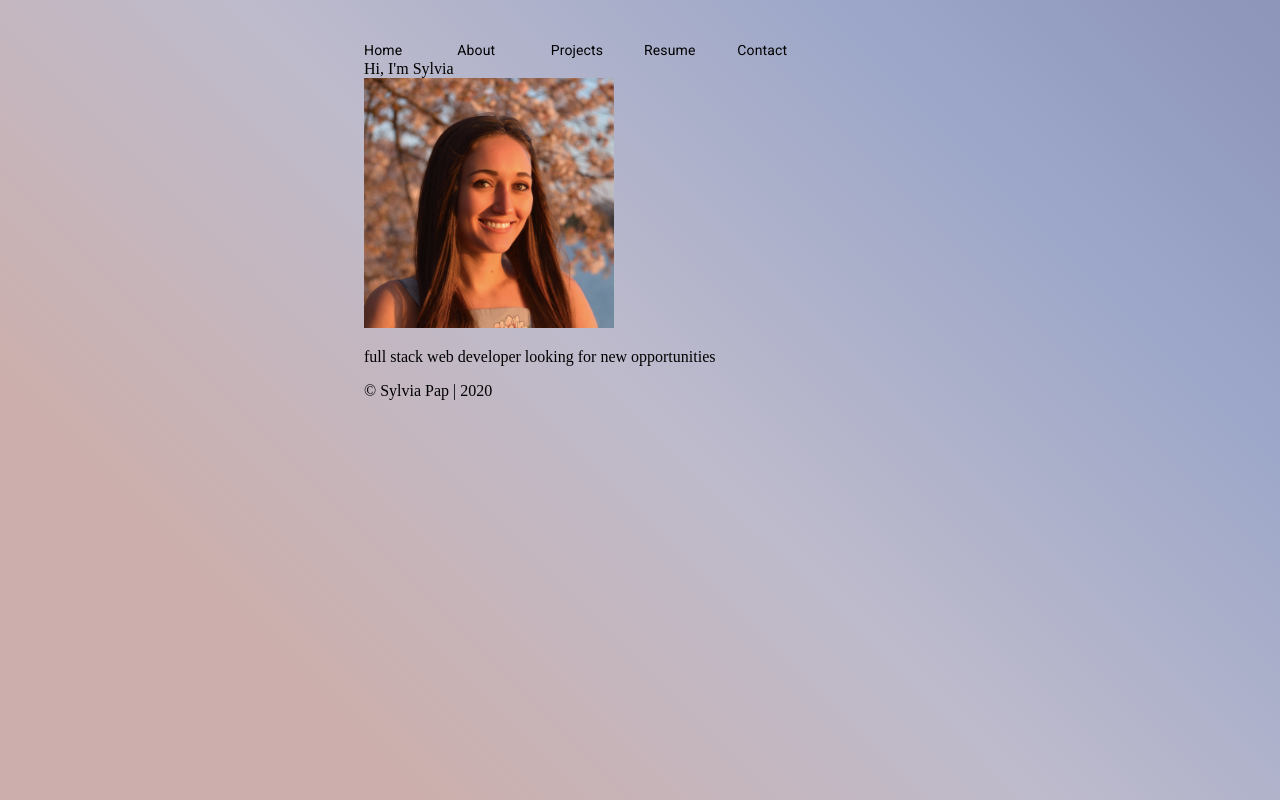
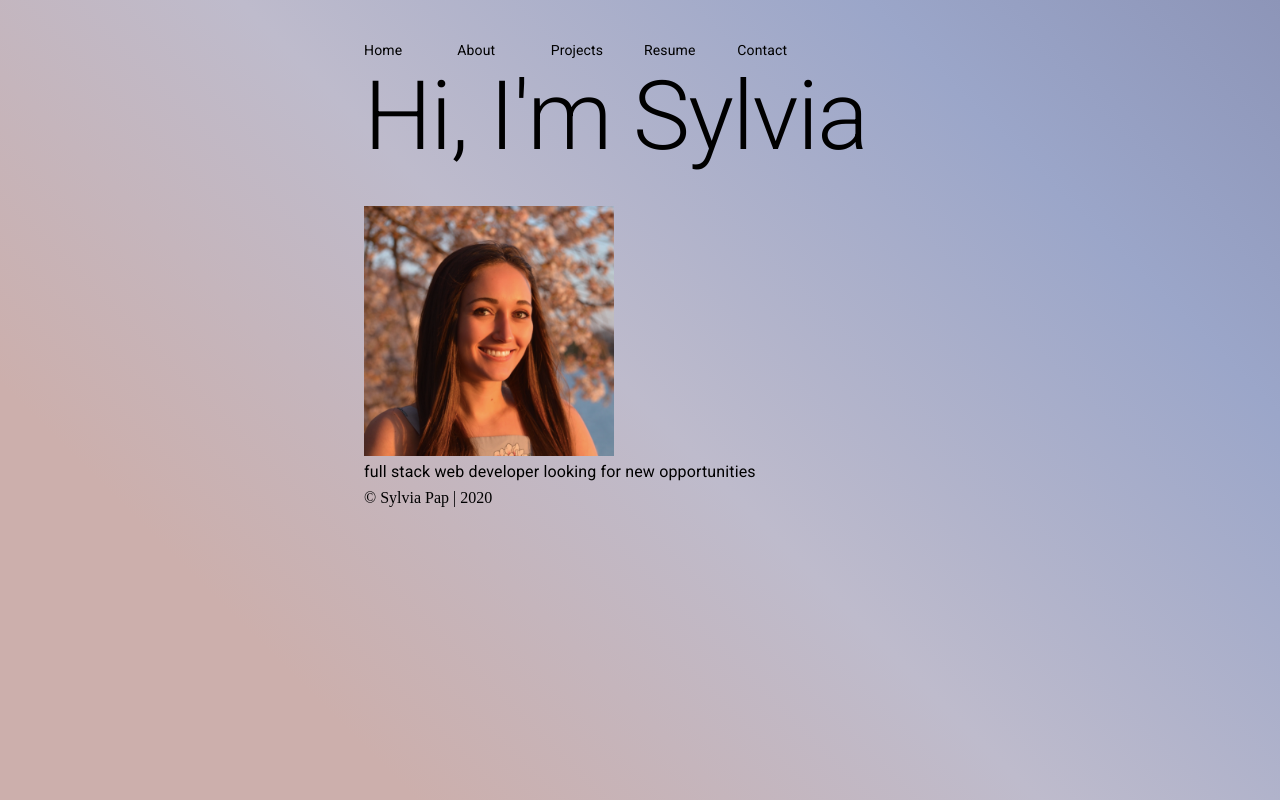
Before and after one commit to sylviapap/personal-site-react, a React (Create React App) app: page / in a window 1280 px wide. Built offline with nearby package versions, Linux system fonts and the light colour scheme.

Commit message:
add typography

```diff
--- a/src/pages/Home.js
+++ b/src/pages/Home.js
@@ -1,5 +1,7 @@
 import React, { Component } from 'react';
 import {data} from '../services/data'
+
+import Typography from '@material-ui/core/Typography';
 
 class Home extends Component {
   render() {
@@ -9,15 +11,13 @@ class Home extends Component {
 
     return (
       <section id="home">
-         <header>Hi, I'm {name}</header>
-         <div className="content">
-            <div className="column">
-               <img className="profile-pic"  src={profilepic} alt="Profile Pic" />
-            </div>
-            <div className="column">
-               <p>{description}</p>
-            </div>
-         </div>
+         <Typography variant="h1" component="h2" gutterBottom>
+            Hi, I'm {name}
+         </Typography>
+         <img className="profile-pic"  src={profilepic} alt="Profile Pic" />
+         <Typography variant="body1" gutterBottom>
+            {description}
+         </Typography>
       </section>
     );
   }
```
